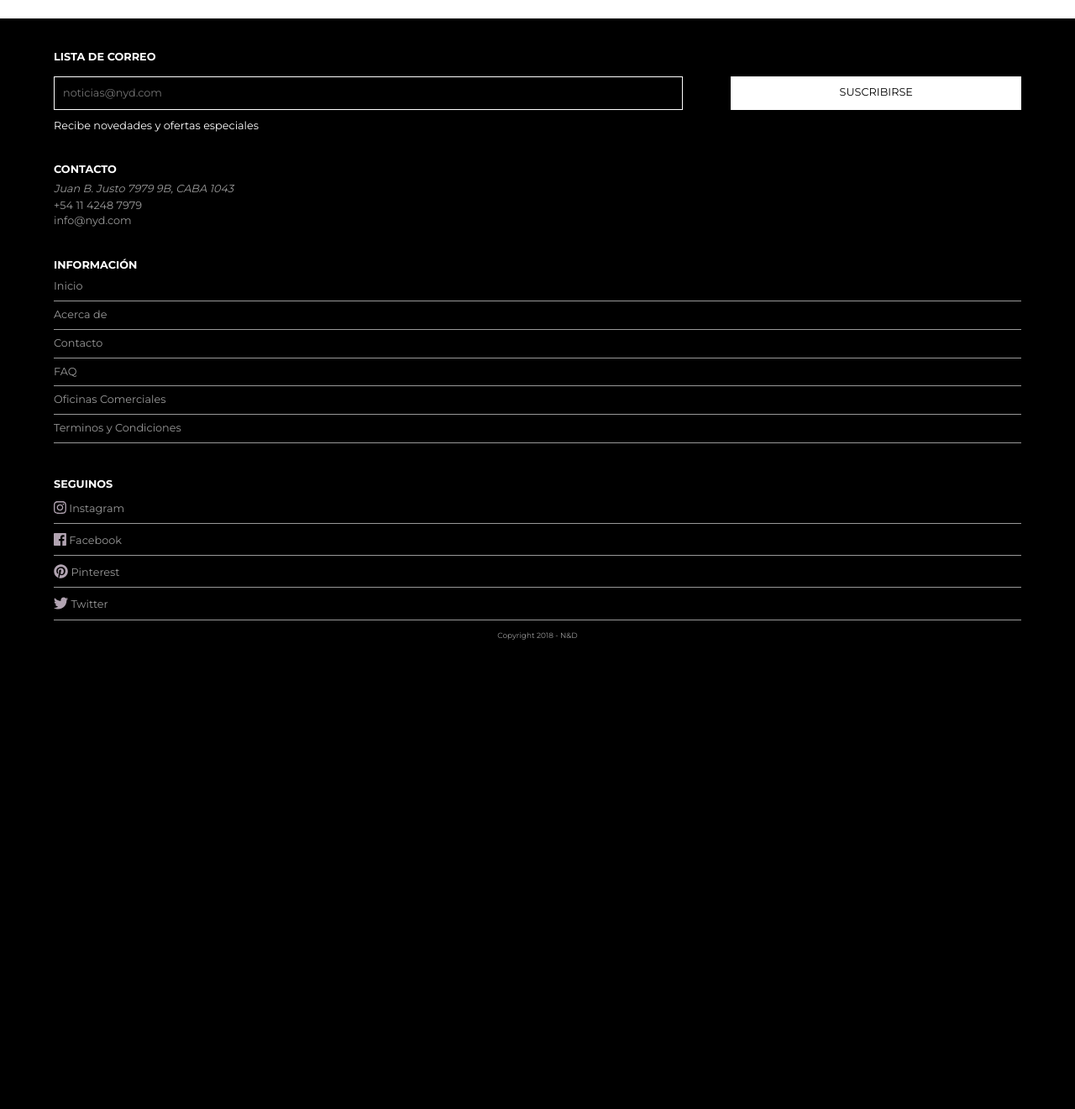
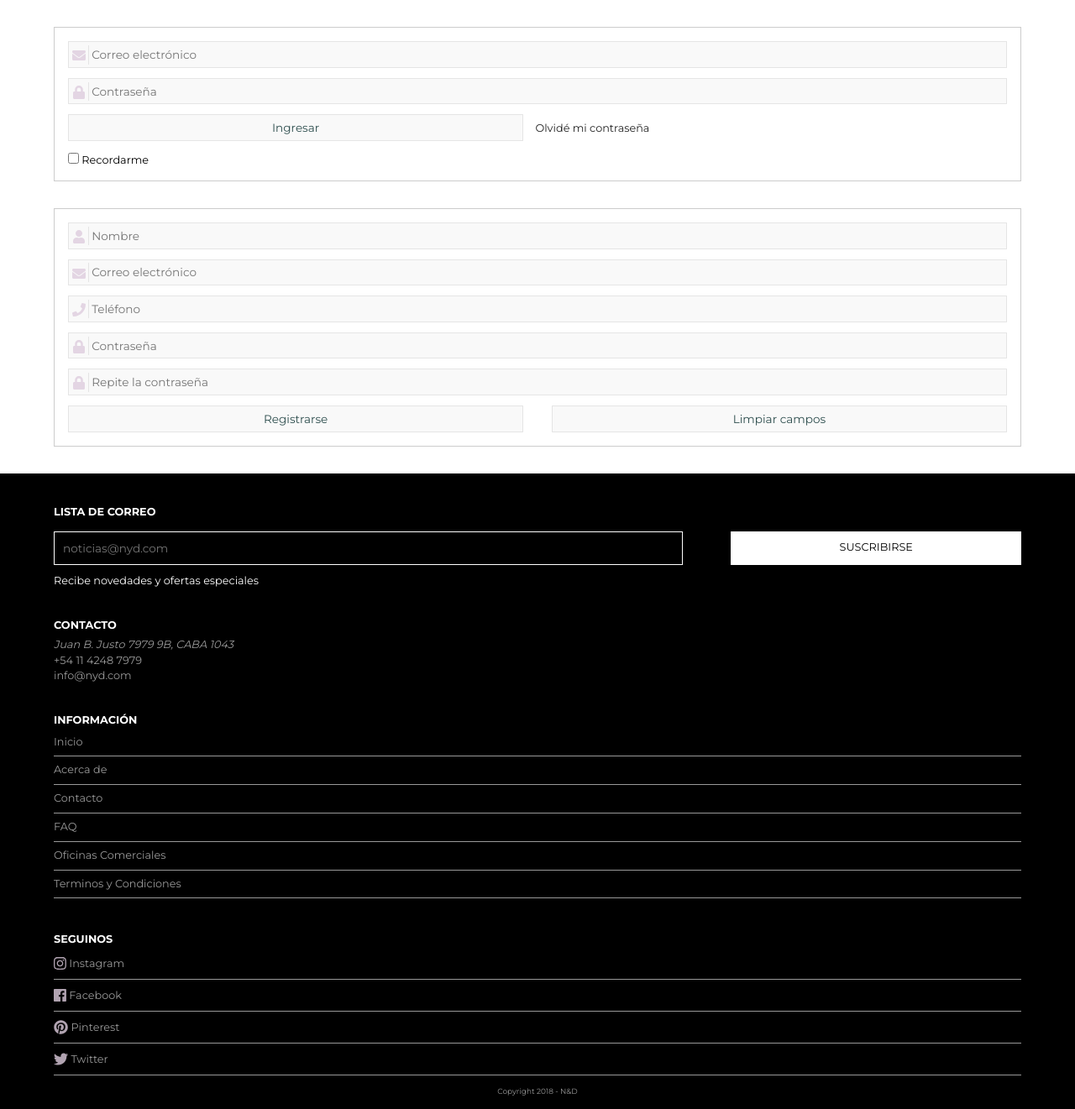
Before and after one commit to MrEscape54/DigitalHouse, a PHP site: page /login.html in a window 1280 px wide. Shown: the part 164-1485 px from the top of the page at 84% size. Before the commit the page ends 926 px from the top, so only its background shows below. Run offline with PHP 8.4, Linux system fonts and the light colour scheme; some libraries are stand-ins or nearby versions.

Commit message:
login y signin

```diff
--- a/css/contact.css
+++ b/css/contact.css
@@ -3,8 +3,7 @@
   margin: 2em 5%;
   border: 0.5px solid #ccc;
 }
-input, input[type="radio"] + label,
-input[type="checkbox"] + label:before, textarea {
+input, input[type="radio"] + label, textarea {
   font-family: Montserrat, sans-serif;
   font-size: 0.85rem;
   color: #2f4f4f;
@@ -56,21 +55,15 @@ input:checked + label:before
   color: #fff;
   border-color: #5D7E95;
 }
+div label{font-size: 0.8em;}
 
+input[type="checkbox"] {width: auto;}
 .input-group {
   margin-bottom: 0.75em;
 }
 
 .contact div:last-child{margin-bottom: 0;}
 
-.input-group:before,
-.input-group:after {
-  content: "";
-  display: table;
-}
-.input-group:after {
-  clear: both;
-}
 .input-group-icon {
   position: relative;
 }
@@ -87,3 +80,5 @@ input:checked + label:before
   text-align: center;
   pointer-events: none;
 }
+
+input[type="submit"] + a{text-decoration: none; color: #222; font-size: 0.8em; padding-left: 10px;}
--- a/login.html
+++ b/login.html
@@ -8,6 +8,7 @@
     <link rel="shortcut icon" href="img/favicon.ico" type="image/x-icon">
     <link rel="stylesheet" href="css/sanitize.css">
     <link rel="stylesheet" href="css/style.css">
+    <link rel="stylesheet" href="css/contact.css">
     <link href="https://fonts.googleapis.com/css?family=Montserrat:400,600,700|Open+Sans:800" rel="stylesheet">
     <script defer src="https://use.fontawesome.com/releases/v5.0.10/js/all.js" integrity="sha384-slN8GvtUJGnv6ca26v8EzVaR9DC58QEwsIk9q1QXdCU8Yu8ck/tL/5szYlBbqmS+" crossorigin="anonymous"></script>
 </head>
@@ -32,7 +33,70 @@
         </div>
     </header>
     <main>
+        <div class="contact loginx">
+            <form>
+                <div class="input-group input-group-icon">
+                    <input type="email" placeholder="Correo electrónico" />
+                    <div class="input-icon">
+                        <i class="fas fa-envelope"></i>
+                    </div>
+                </div>
+                <div class="input-group input-group-icon">
+                    <input type="password" placeholder="Contraseña" />
+                    <div class="input-icon">
+                        <i class="fas fa-lock"></i>
+                    </div>
+                </div>
+                <div class="input-group">
+                    <input type="submit" value="Ingresar" />
+                    <a href="#">Olvidé mi contraseña</a>
+                </div>
+                <div>
+                <label>
+                    <input type="checkbox" id="cbox1" value="remember"> Recordarme
+                </label>
+                </div>
+            </form>
+        </div>
 
+        <div class="contact signin">
+            <form>
+                <div class="input-group input-group-icon">
+                    <input type="text" placeholder="Nombre" />
+                    <div class="input-icon">
+                        <i class="fas fa-user"></i>
+                    </div>
+                </div>
+                <div class="input-group input-group-icon">
+                    <input type="email" placeholder="Correo electrónico" />
+                    <div class="input-icon">
+                        <i class="fas fa-envelope"></i>
+                    </div>
+                </div>
+                <div class="input-group input-group-icon">
+                    <input type="tel" placeholder="Teléfono" />
+                    <div class="input-icon">
+                        <i class="fas fa-phone"></i>
+                    </div>
+                </div>
+                <div class="input-group input-group-icon">
+                    <input type="password" placeholder="Contraseña" />
+                    <div class="input-icon">
+                        <i class="fas fa-lock"></i>
+                    </div>
+                </div>
+                <div class="input-group input-group-icon">
+                    <input type="password" placeholder="Repite la contraseña" />
+                    <div class="input-icon">
+                        <i class="fas fa-lock"></i>
+                    </div>
+                </div>
+                <div class="input-group">
+                    <input type="submit" value="Registrarse" />
+                    <input type="reset" value="Limpiar campos" />
+                </div>
+            </form>
+        </div>
     </main>
     <footer>
         <div class="container">
```
